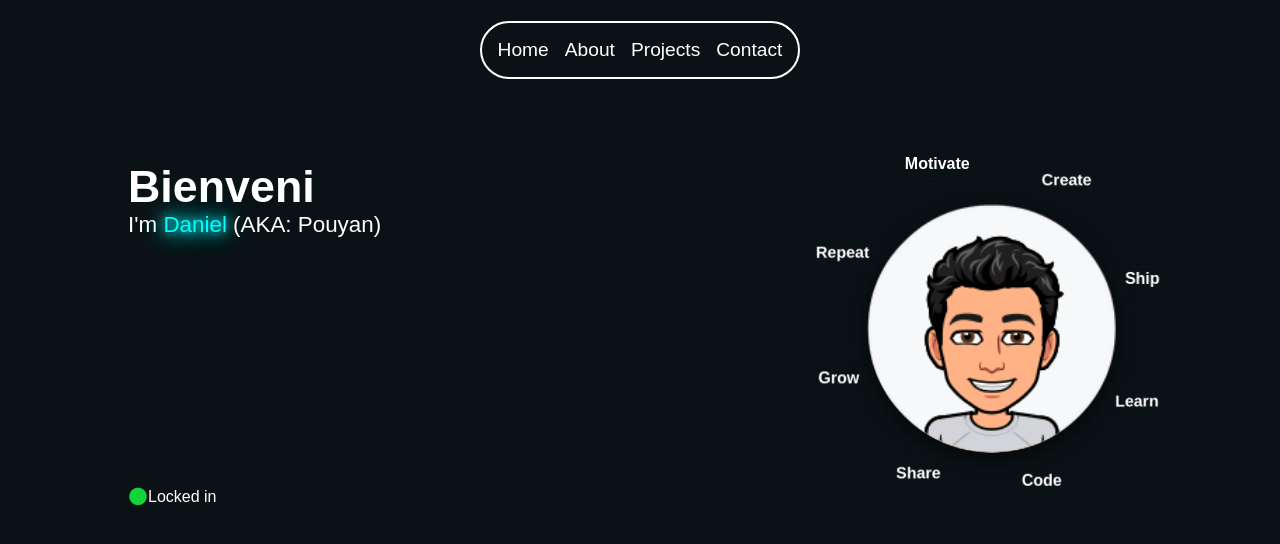
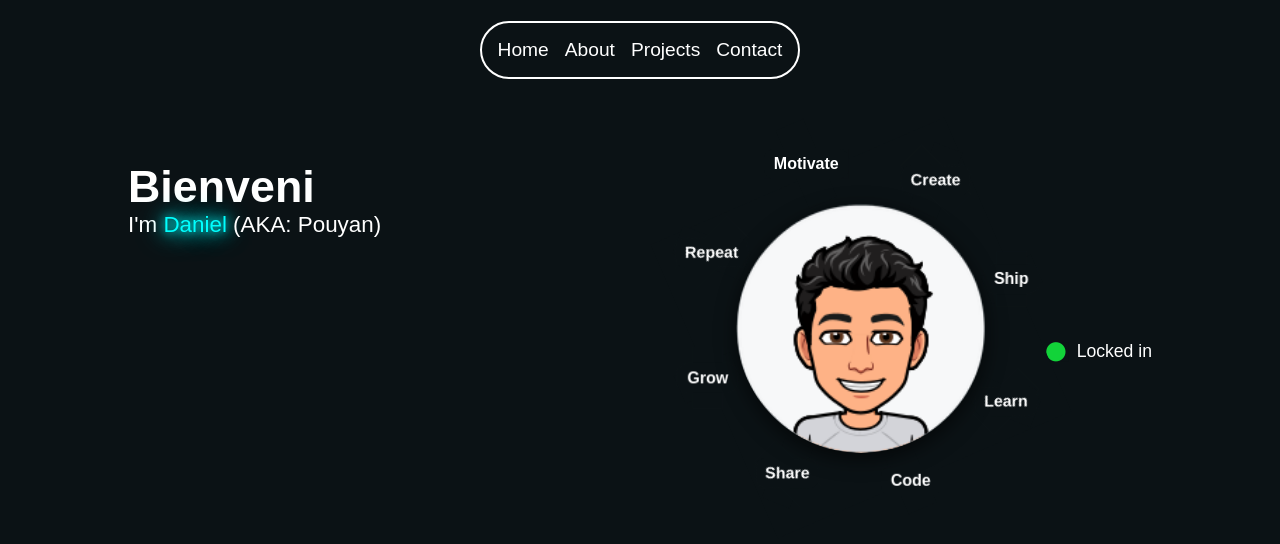
Before and after one commit to DanCreates1/Portfolio, a React (Vite) app in the folder Desktop/New portfolio/portfolio/: page / in a window 1280 px wide. Shown: the top 544 px of the page. Built offline with nearby package versions, Linux system fonts and the light colour scheme.

Commit message:
added some tweaks

```diff
--- a/Desktop/New portfolio/portfolio/src/components/Hero.jsx
+++ b/Desktop/New portfolio/portfolio/src/components/Hero.jsx
@@ -181,12 +181,12 @@ export default function Hero() {
             </div>
           </div>
         </div>
-      </div>
-
     <div className="status">
       <i className="fa-solid fa-circle" id="greenDot" style={{ color: "#12d339" }}></i>
       <span>Locked in</span>
     </div>
+      </div>
+
 
     </div>
   )
--- a/Desktop/New portfolio/portfolio/src/index.css
+++ b/Desktop/New portfolio/portfolio/src/index.css
@@ -137,6 +137,14 @@
 @keyframes spin-reverse { to { transform: rotate(-360deg); } }
 
 
+.status{
+  display: flex;
+  align-items: center;
+  gap: 10px;
+  margin-top: 3rem;
+  font-size: 1.1rem;
+  justify-content: baseline;
+}
 
 #greenDot{
   animation: pulse 1.5s infinite;
```
